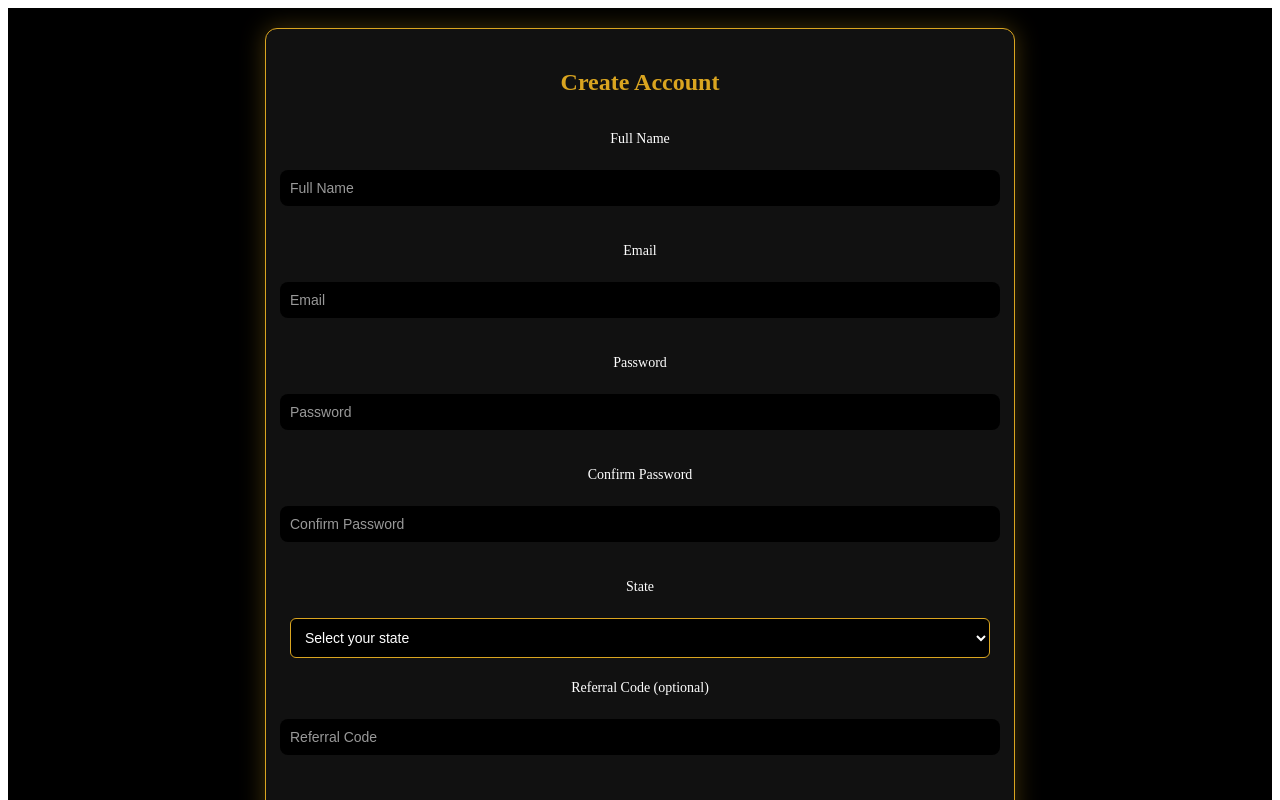
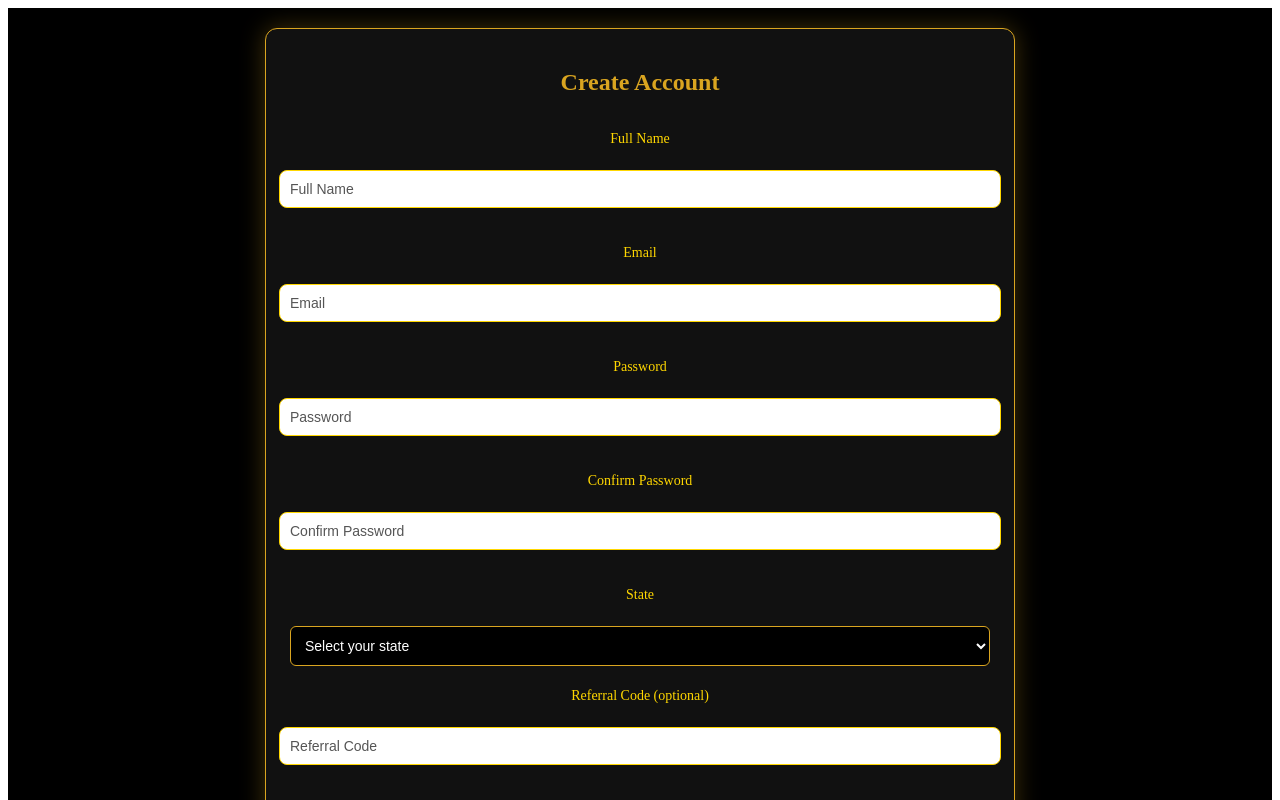
Before and after one commit to YBspotted20045/Grow-rich-investinm, a React (Vite) app: page /signup in a window 1280 px wide. Shown: the top 800 px of the page. Built offline with nearby package versions, Linux system fonts and the light colour scheme.

Commit message:
Update Login.css

```diff
--- a/src/pages/Login.css
+++ b/src/pages/Login.css
@@ -1,3 +1,6 @@
+/* Login.css */
+
+/* Full page layout */
 .login-page {
   min-height: 100vh;
   display: flex;
@@ -6,6 +9,7 @@
   background-color: #fff;
 }
 
+/* Login container */
 .login-container {
   background-color: #000;
   color: #fff;
@@ -14,15 +18,19 @@
   width: 400px;
   max-width: 90%;
   box-shadow: 0 0 20px rgba(0, 0, 0, 0.5);
+  transition: all 0.3s ease;
 }
 
+/* Title */
 .login-title {
   text-align: center;
   color: #ffd700;
   margin-bottom: 20px;
   font-size: 28px;
+  font-weight: bold;
 }
 
+/* Form structure */
 form {
   display: flex;
   flex-direction: column;
@@ -31,21 +39,42 @@ form {
 label {
   margin-top: 10px;
   margin-bottom: 5px;
+  font-size: 14px;
+  color: #ffd700;
 }
 
+/* Input fields - improved visibility */
 input {
   padding: 10px;
   border-radius: 8px;
-  border: none;
+  border: 1px solid #ffd700;
   margin-bottom: 15px;
+  background-color: #fff; /* ✅ White background */
+  color: #000; /* ✅ Black text */
+  font-weight: 500;
+  transition: all 0.3s ease;
 }
 
+/* Placeholder text */
+input::placeholder {
+  color: #555; /* ✅ Visible gray placeholder */
+}
+
+/* Focus effect */
+input:focus {
+  outline: none;
+  border: 1px solid #ffc107;
+  box-shadow: 0 0 6px rgba(255, 215, 0, 0.6);
+}
+
+/* Disabled input */
 input:disabled {
-  background-color: #333;
+  background-color: #f2f2f2;
   color: #888;
   cursor: not-allowed;
 }
 
+/* Buttons */
 button {
   padding: 12px;
   background-color: #ffd700;
@@ -62,6 +91,7 @@ button {
 
 button:hover {
   background-color: #ffc107;
+  transform: scale(1.03);
 }
 
 button:disabled {
@@ -69,12 +99,15 @@ button:disabled {
   cursor: not-allowed;
 }
 
+/* Error message */
 .error-message {
   color: #ff4d4f;
   margin-bottom: 10px;
   text-align: center;
+  font-weight: 500;
 }
 
+/* Signup link */
 .signup-link {
   text-align: center;
   margin-top: 15px;
@@ -90,7 +123,7 @@ button:disabled {
   text-decoration: underline;
 }
 
-/* Spinner inside button */
+/* Spinner animation */
 .spinner {
   width: 18px;
   height: 18px;
@@ -105,3 +138,8 @@ button:disabled {
     transform: rotate(360deg);
   }
 }
+
+/* Optional: gold glow on active container */
+.login-container:focus-within {
+  box-shadow: 0 0 25px rgba(255, 215, 0, 0.4);
+}
```
